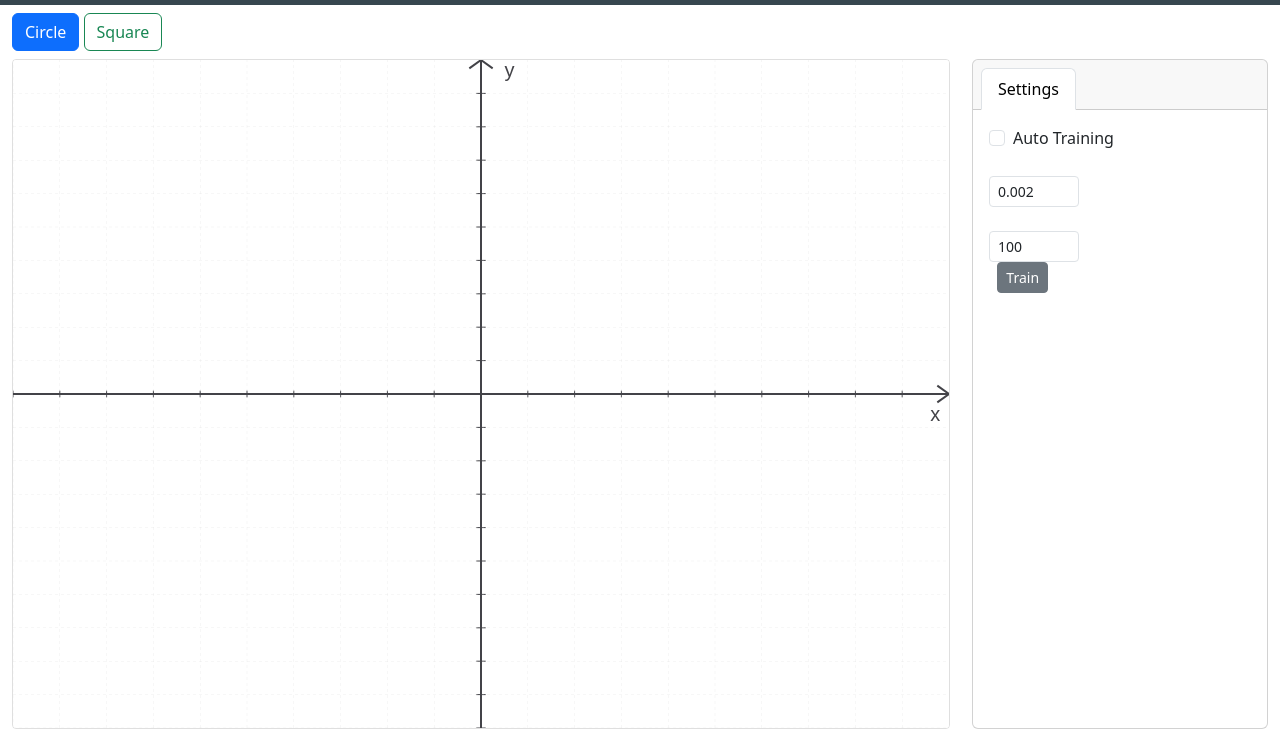
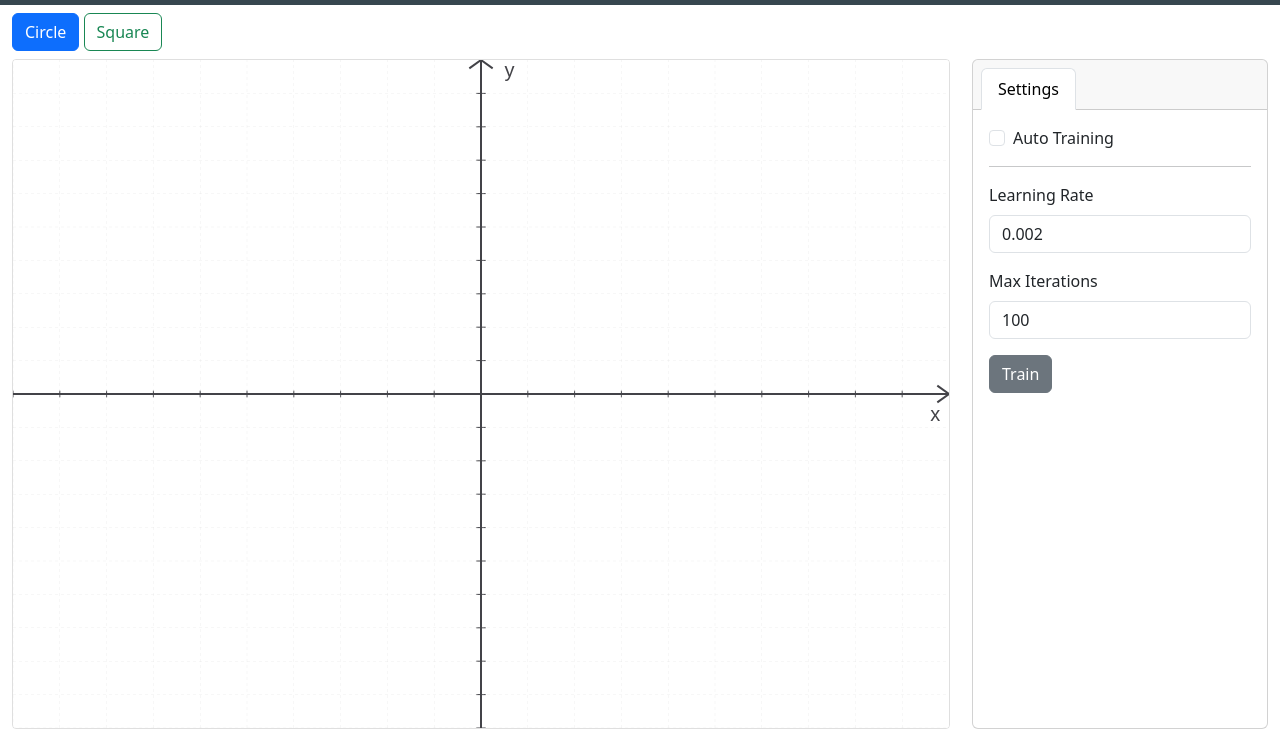
Before and after one commit to thiagodnf/perceptron-in-js, a website: page index.html in a window 1280 px wide. Shown: the part 51-800 px from the top of the page. Drawn offline with nearby package versions, Linux system fonts and the light colour scheme.

Commit message:
fixed sidebar layout

```diff
--- a/css/style.css
+++ b/css/style.css
@@ -1,9 +1,5 @@
 .navbar {
     background-color: rgba(55, 71, 79, 1) !important;
-}
-
-input[type=number] {
-    width: 90px !important;
 }
 
 canvas {
--- a/index.html
+++ b/index.html
@@ -58,21 +58,21 @@
                                 <div class="tab-content">
                                     <div class="tab-pane fade show active" id="settings">
 
-                                        <form class="form-inline float-right ">
+                                        <form autocomplete="off">
                                             <div class="form-group form-check">
                                                 <input type="checkbox" class="form-check-input" id="auto-training">
                                                 <label class="form-check-label" for="auto-training">Auto Training</label>
                                             </div>
-                                            &nbsp;
-                                            <div class="form-group ">
-                                                <input type="number" class="form-control form-control-sm form-disable" id="learning-rate" min="0" step="0.0001" value="0.002" placeholder="Learning Rate" autocomplete="off" width="50">
+                                            <hr />
+                                            <div class="mb-3">
+                                                <label for="learning-rate" class="form-label">Learning Rate</label>
+                                                <input type="number" class="form-control form-disable" id="learning-rate" min="0" step="0.0001" value="0.002" placeholder="Learning Rate" autocomplete="off">
                                             </div>
-                                            &nbsp;
-                                            <div class="form-group ">
-                                                <input type="number" class="form-control form-control-sm form-disable" id="max-iterations" min="0" step="1" value="100" max="100000" placeholder="Max Iterations" autocomplete="off">
+                                            <div class="mb-3">
+                                                <label for="max-iterations" class="form-label">Max Iterations</label>
+                                                <input type="number" class="form-control form-disable" id="max-iterations" min="0" step="1" value="100" max="100000" placeholder="Max Iterations" autocomplete="off">
                                             </div>
-                                            &nbsp;
-                                            <button type="button" class="btn btn-sm btn-secondary form-disable" id="train">Train</button>
+                                            <button class="btn btn-secondary form-disable" id="train">Train</button>
                                         </form>
 
                                     </div>
```
